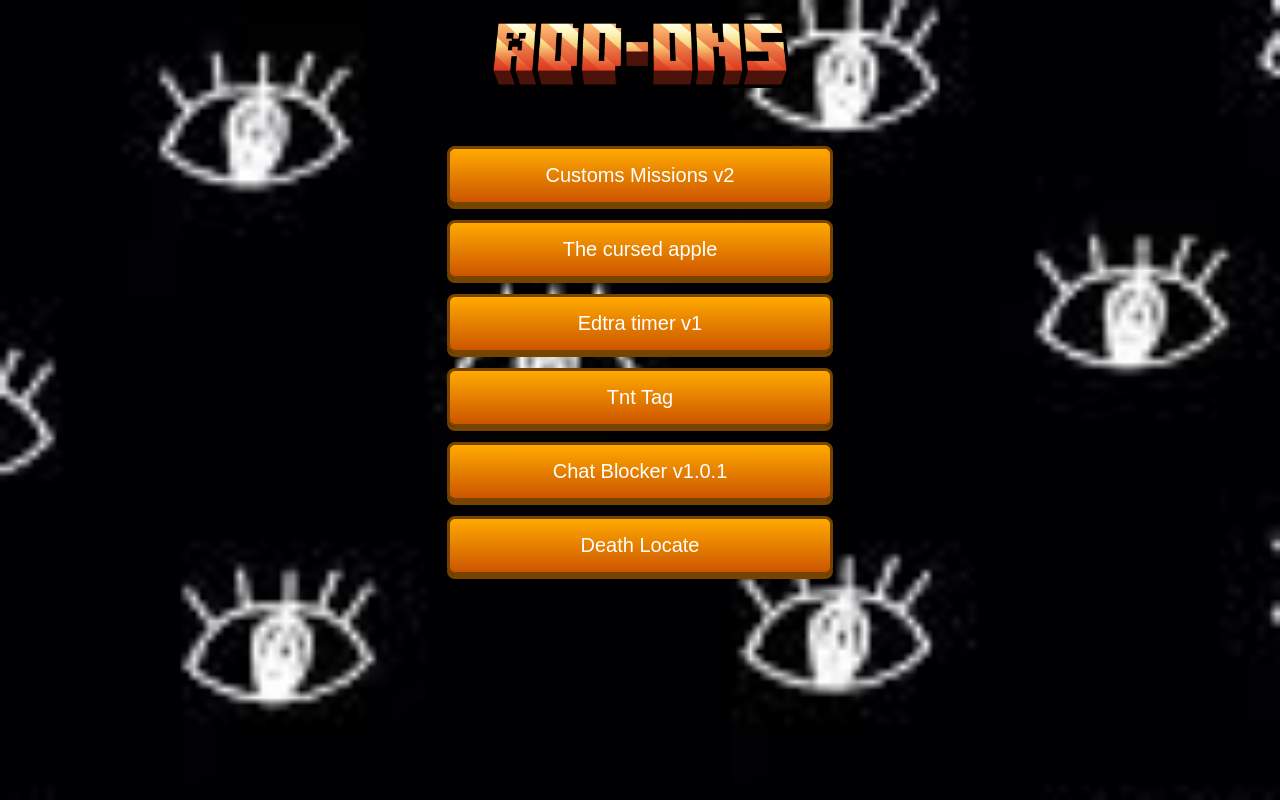
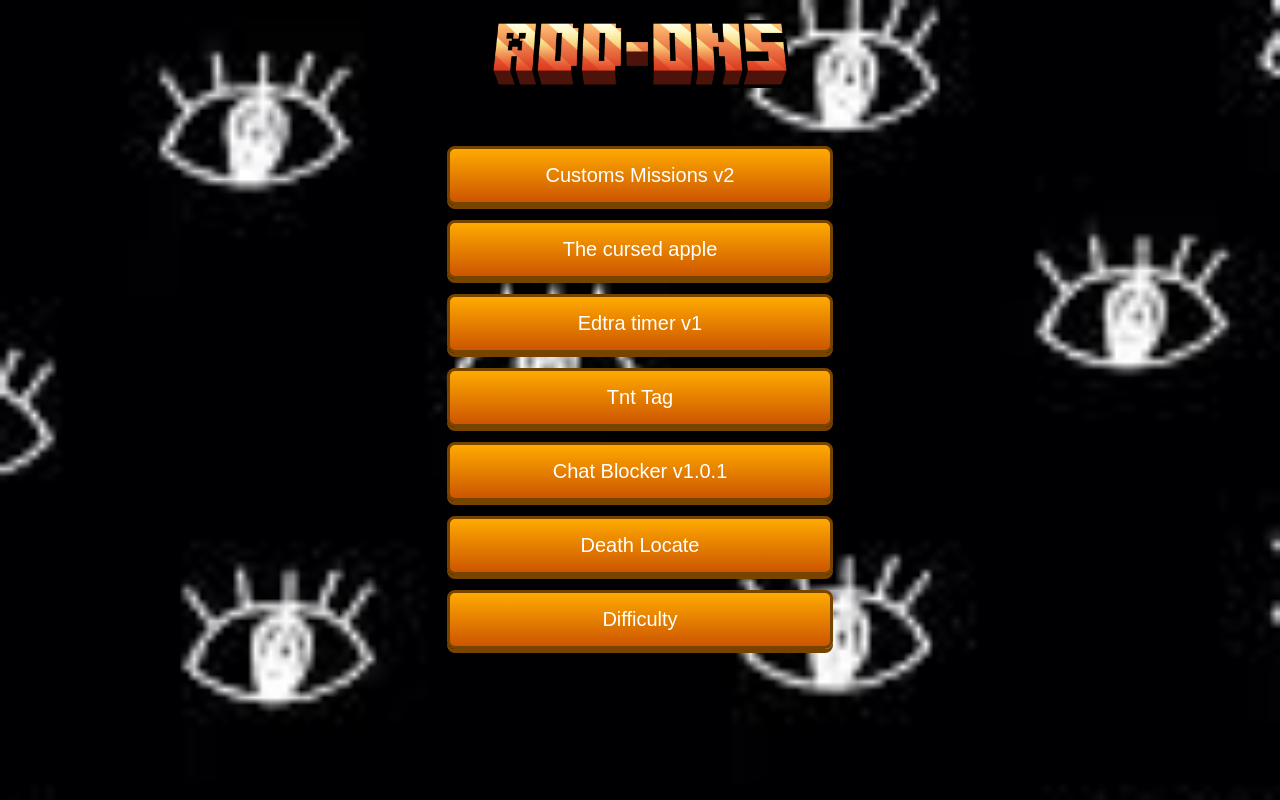
Before and after one commit to SPIDERBIMBO346/edtra-official-page, a plain HTML site: page addons.html in a window 1280 px wide. Drawn offline with Linux system fonts and the light colour scheme; a web font is replaced by a local one.

Commit message:
addons.html

```diff
--- a/addons.html
+++ b/addons.html
@@ -52,6 +52,7 @@
                   <a href="https://mcpedl.com/tnt-tag/" target="_blank">Tnt Tag</a>
                     <a href="https://www.mediafire.com/file/11b69ahteovjhzp/Chat_blocker_v1.0.1.mcaddon/file" target="_blank">Chat Blocker v1.0.1</a>
 <a href="https://www.mediafire.com/file/icgkmeu47rhnirj/Death_Locate.mcaddon.zip/file" target="_blank">Death Locate</a>
+<a href="https://www.mediafire.com/file/l2merl05zwr8vly/Difficulty.mcaddon/file" target="_blank">Difficulty</a>
     </div>
 </body>
 </html>
```
